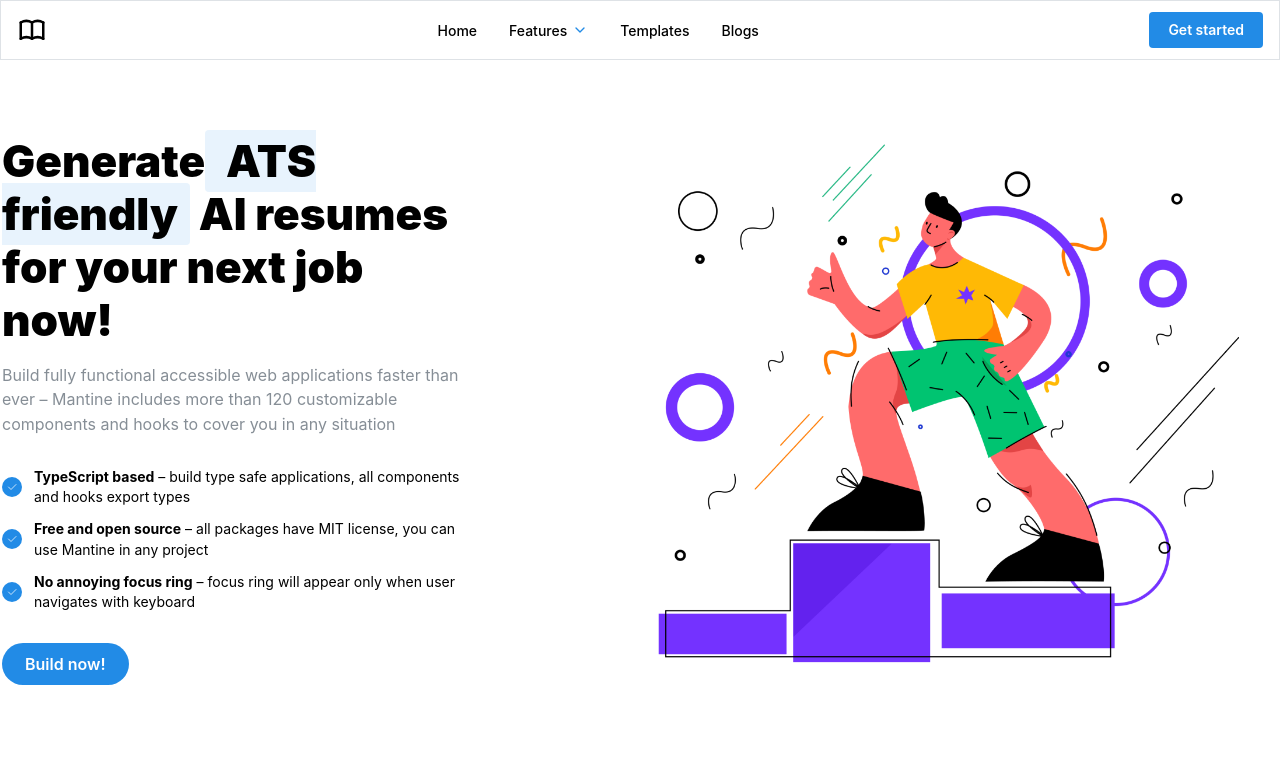
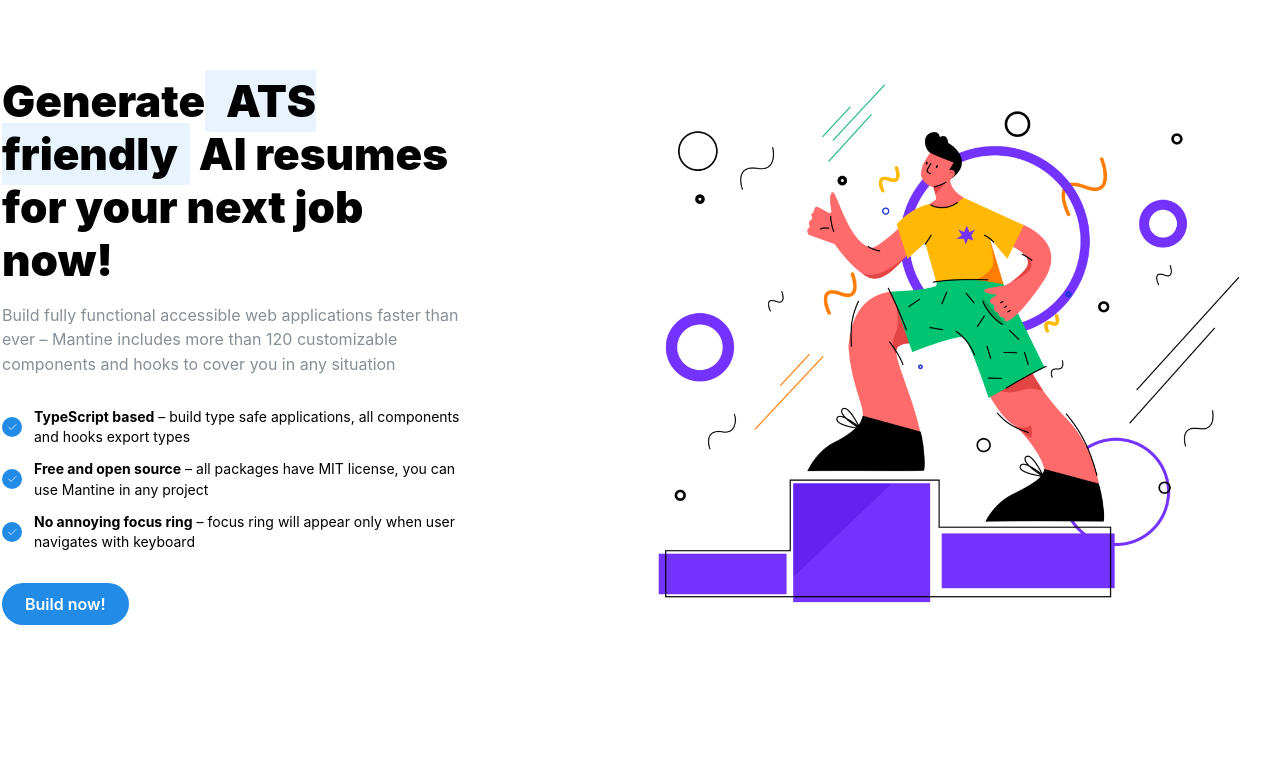
Before and after one commit to Gaurav-Verma07/spiffy, a Next.js app: page / in a window 1280 px wide. Shown: the top 773 px of the page. Built offline with nearby package versions, Linux system fonts and the light colour scheme.

Commit message:
fix: hydration issue

```diff
--- a/package.json
+++ b/package.json
@@ -38,7 +38,7 @@
     "dayjs": "^1.11.10",
     "framer-motion": "^11.0.28",
     "lucide-react": "^0.321.0",
-    "next": "^14.2.1",
+    "next": "14.3.0-canary.13",
     "postcss-preset-mantine": "^1.14.4",
     "postcss-simple-vars": "^7.0.1",
     "react": "^18.2.0",
--- a/src/app/layout.tsx
+++ b/src/app/layout.tsx
@@ -1,12 +1,10 @@
-import { createTheme, MantineProvider } from '@mantine/core';
+import { ColorSchemeScript, createTheme, MantineProvider } from '@mantine/core';
 import { Metadata } from 'next';
 import * as React from 'react';
 
 import '@mantine/core/styles.css';
 import '@/styles/globals.css';
 import '@mantine/tiptap/styles.css';
-
-import HeroHeader from '@/components/HeroHeader/HeroHeader';
 
 import Providers from '@/app/Providers';
 import { siteConfig } from '@/constant/config';
@@ -48,13 +46,13 @@ export default function RootLayout({
 }) {
   return (
     <html>
+      <head>
+        <ColorSchemeScript />
+      </head>
       <Providers>
-        <MantineProvider theme={theme}>
-          <body>
-            <HeroHeader />
-            {children}
-          </body>
-        </MantineProvider>
+        <body>
+          <MantineProvider theme={theme}>{children}</MantineProvider>
+        </body>
       </Providers>
     </html>
   );
```
Also changed, not shown: 1 other file (tests, documents, lock files or other folders).
